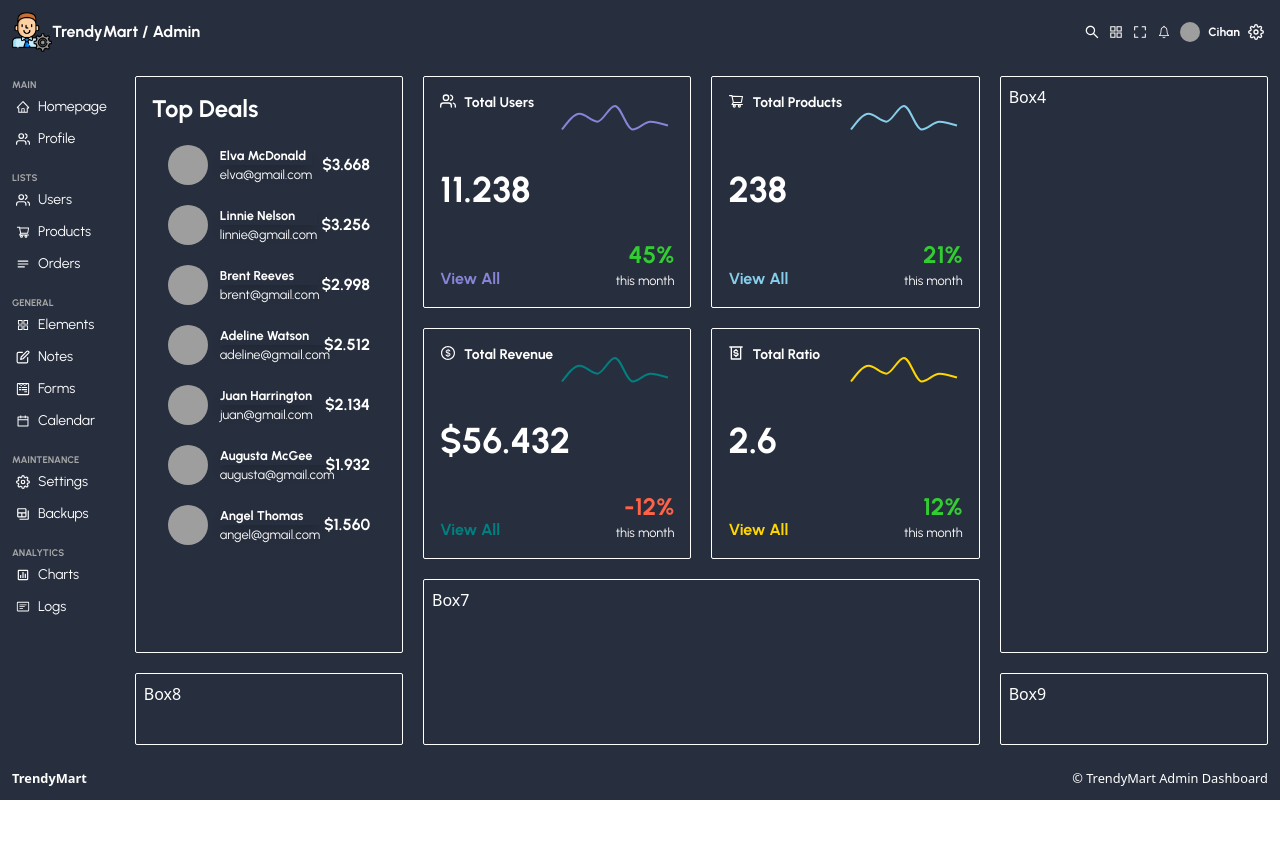
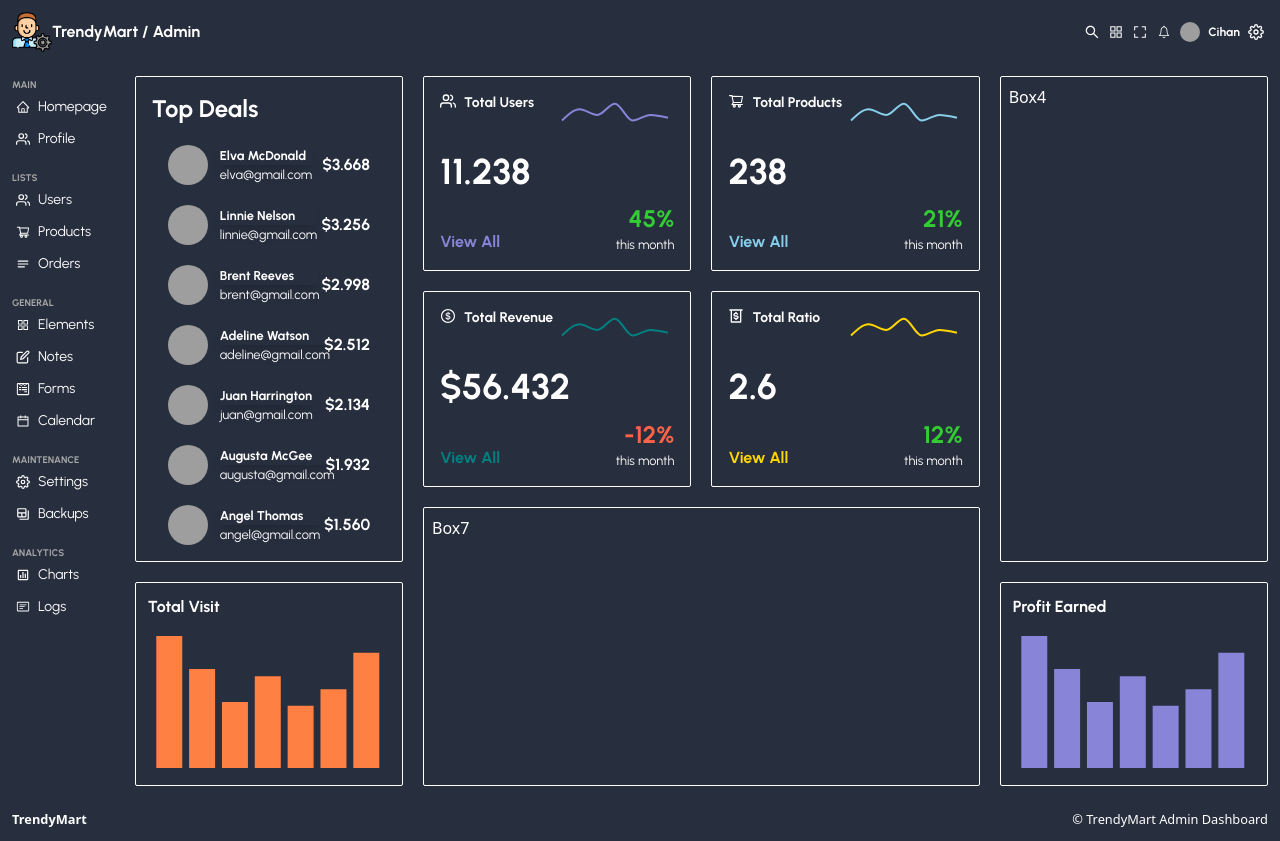
Before and after one commit to Anzcyent/trendymart-admin, a React (Vite) app: page / in a window 1280 px wide. Before the commit the page ends 800 px from the top, so only its background shows below. Built offline with nearby package versions, Linux system fonts and the light colour scheme; grey boxes are pictures that could not be loaded.

Commit message:
Bar Chartboxes

```diff
--- /dev/null
+++ b/src/components/BarChartBox.jsx
@@ -0,0 +1,25 @@
+import React from "react";
+import { BarChart, ResponsiveContainer, Bar, Tooltip } from "recharts";
+
+const BarChartBox = ({ title, chartData, color, dataKey }) => {
+  return (
+    <div className="p-1 font-urbanist w-full h-full">
+      <h1 className="font-bold mb-3">{title}</h1>
+
+      <div className="h-full">
+        <ResponsiveContainer width="99%" height="80%">
+          <BarChart data={chartData}>
+            <Tooltip
+              contentStyle={{ backgroundColor: "#272e3d", borderRadius: "5px" }}
+              labelStyle={{display: "none"}}
+              cursor={{fill: "none"}}
+            />
+            <Bar dataKey={dataKey} fill={color} />
+          </BarChart>
+        </ResponsiveContainer>
+      </div>
+    </div>
+  );
+};
+
+export default BarChartBox;
--- a/src/components/index.js
+++ b/src/components/index.js
@@ -3,3 +3,4 @@ export { default as Footer } from "./Footer";
 export { default as Menu } from "./Menu";
 export { default as TopBox } from "./TopBox";
 export { default as ChartBox } from "./ChartBox";
+export { default as BarChartBox } from "./BarChartBox";
--- a/src/containers/HomeContainer.jsx
+++ b/src/containers/HomeContainer.jsx
@@ -1,6 +1,14 @@
 import React from "react";
-import { TopBox, ChartBox } from "../components";
-import { chartBoxUser, chartBoxProduct, chartBoxRevenue, chartBoxConversion } from "../utils/chartBox";
+import { TopBox, ChartBox, BarChartBox } from "../components";
+
+import {
+  chartBoxUser,
+  chartBoxProduct,
+  chartBoxRevenue,
+  chartBoxConversion,
+} from "../utils/chartBox";
+
+import { barChartBoxRevenue, barChartBoxVisit } from "../utils/barChartBox";
 
 const HomeContainer = () => {
   return (
@@ -26,8 +34,12 @@ const HomeContainer = () => {
       <div className="p-2 border rounded-sm grid-column col-span-2 row-span-2">
         Box7
       </div>
-      <div className="p-2 border rounded-sm">Box8</div>
-      <div className="p-2 border rounded-sm">Box9</div>
+      <div className="p-2 border rounded-sm">
+        <BarChartBox {...barChartBoxVisit} />
+      </div>
+      <div className="p-2 border rounded-sm">
+        <BarChartBox {...barChartBoxRevenue} />
+      </div>
     </div>
   );
 };
--- /dev/null
+++ b/src/utils/barChartBox.js
@@ -0,0 +1,71 @@
+export const barChartBoxRevenue = {
+  title: "Profit Earned",
+  color: "#8884d8",
+  dataKey: "profit",
+  chartData: [
+    {
+      name: "Sun",
+      profit: 4000,
+    },
+    {
+      name: "Mon",
+      profit: 3000,
+    },
+    {
+      name: "Tue",
+      profit: 2000,
+    },
+    {
+      name: "Wed",
+      profit: 2780,
+    },
+    {
+      name: "Thu",
+      profit: 1890,
+    },
+    {
+      name: "Fri",
+      profit: 2390,
+    },
+    {
+      name: "Sat",
+      profit: 3490,
+    },
+  ],
+};
+
+export const barChartBoxVisit = {
+  title: "Total Visit",
+  color: "#FF8042",
+  dataKey: "visit",
+  chartData: [
+    {
+      name: "Sun",
+      visit: 4000,
+    },
+    {
+      name: "Mon",
+      visit: 3000,
+    },
+    {
+      name: "Tue",
+      visit: 2000,
+    },
+    {
+      name: "Wed",
+      visit: 2780,
+    },
+    {
+      name: "Thu",
+      visit: 1890,
+    },
+    {
+      name: "Fri",
+      visit: 2390,
+    },
+    {
+      name: "Sat",
+      visit: 3490,
+    },
+  ],
+};
```
